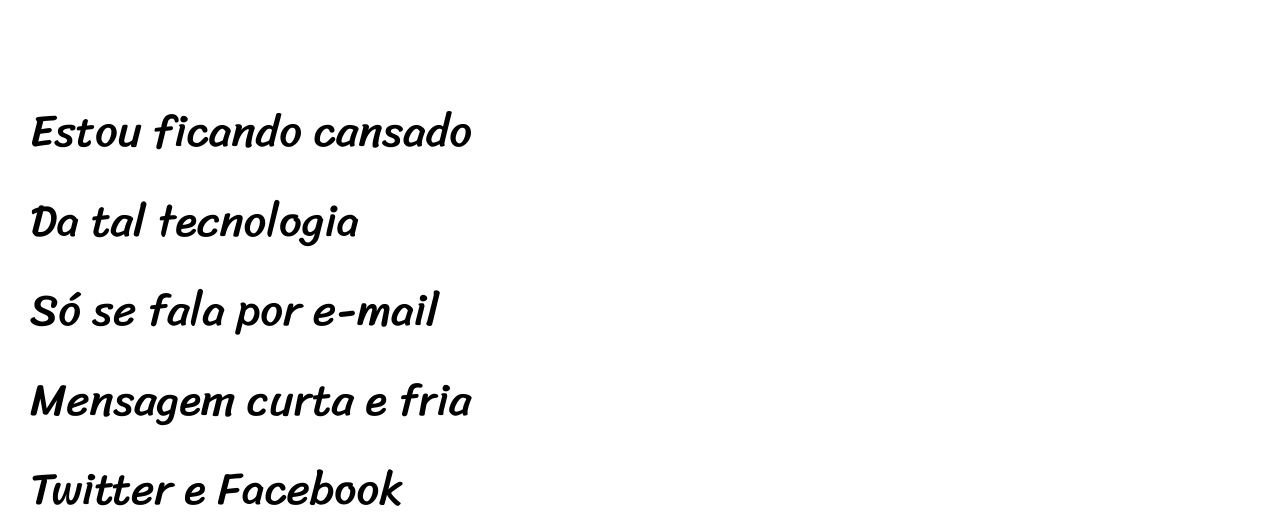
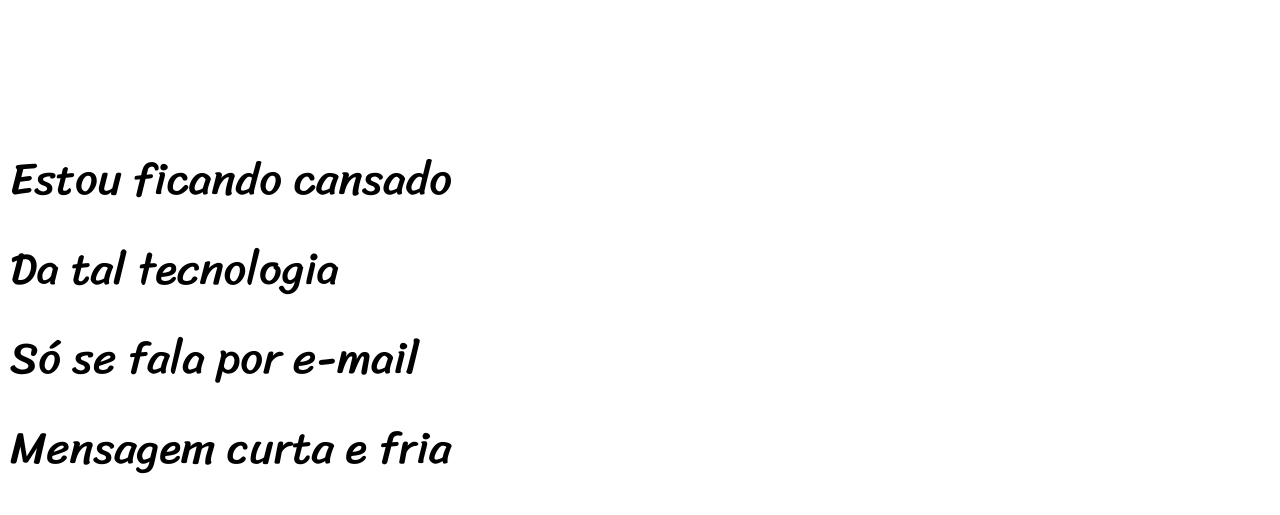
Before and after one commit to Kauan-Rosa/CursoEmVideoHTMLCSS, a plain HTML site: page Exercicio04/index.html in a window 1280 px wide. Shown: the part 273-788 px from the top of the page. Drawn offline with Linux system fonts and the light colour scheme.

Commit message:
Update style.css

```diff
--- a/Exercicio04/style.css
+++ b/Exercicio04/style.css
@@ -39,11 +39,11 @@
     text-decoration: underline;
 }
 
-
-main section.normal {
-    margin-left: 20px;
-    margin-top: 80px;
-    margin-bottom: 180px;
+main section {
+    padding-top: 10vh;
+    padding-bottom: 10vh;
+    padding-top: 10vw;
+    padding-bottom: 10vw;
 }
 
 main section.imagem {
@@ -95,7 +95,7 @@
 footer p {
     color: white;
     font-family: Verdana, Geneva, Tahoma, sans-serif;
-    font-size: 2vw;
+    font-size: 1vw;
 }
 
 footer a {
```
